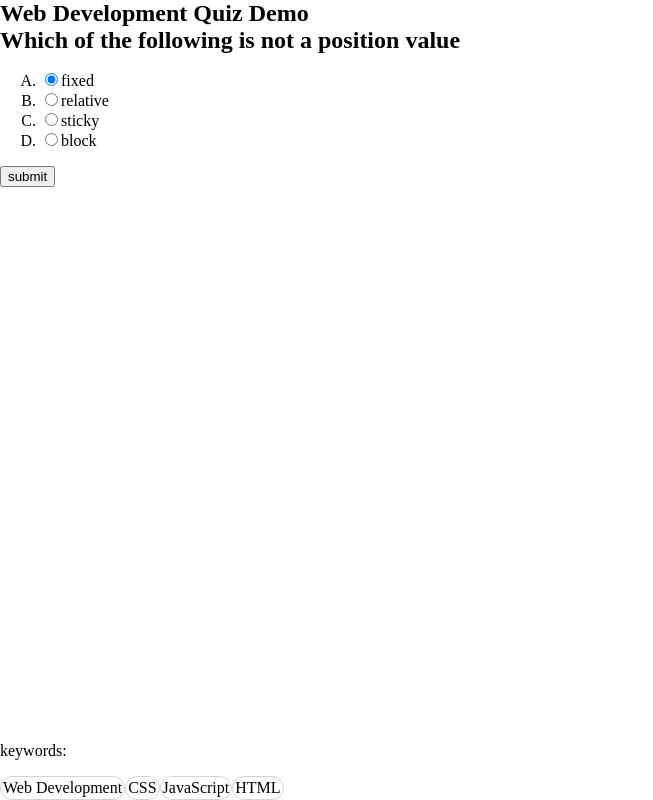
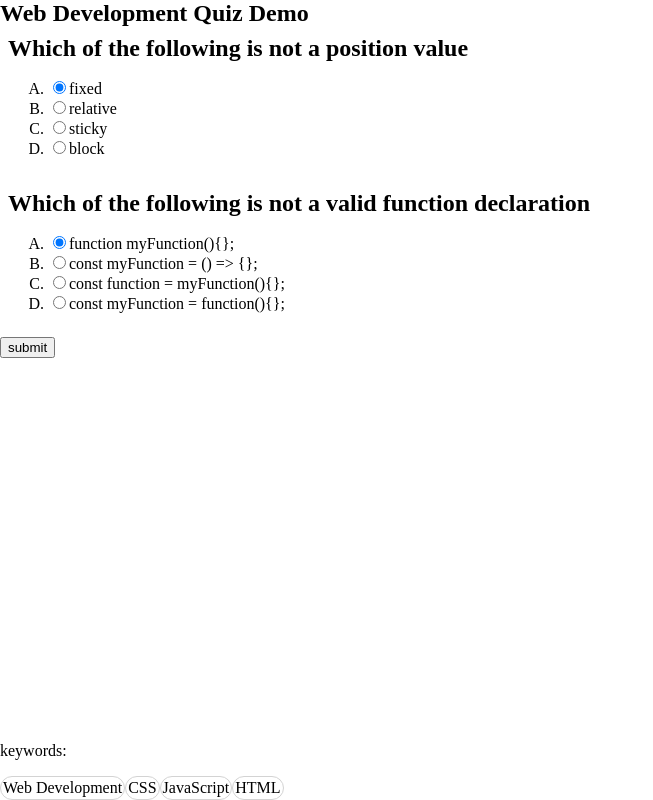
Before and after one commit to p-adams/projects-40, a SvelteKit app in the folder project2-quiz/: page / in a window 1280 px wide. Shown: the whole page, without its empty margins (0-653 px from the left). Built offline with nearby package versions, Linux system fonts and the light colour scheme.

Commit message:
render question dynamically

```diff
--- a/project2-quiz/src/quiz/index.ts
+++ b/project2-quiz/src/quiz/index.ts
@@ -10,6 +10,19 @@ const quizQuestions: App.Question[] = [
       { label: "relative", value: "B" },
       { label: "sticky", value: "C" },
       { label: "block", value: "D" },
+    ],
+  },
+  {
+    id: 1,
+    question: "Which of the following is not a valid function declaration",
+    answer: "C",
+    hint: null,
+    selected: "A",
+    choices: [
+      { label: "function myFunction(){};", value: "A" },
+      { label: "const myFunction = () => {};", value: "B" },
+      { label: "const function = myFunction(){};", value: "C" },
+      { label: "const myFunction = function(){};", value: "D" },
     ],
   },
 ];
--- a/project2-quiz/src/routes/+page.svelte
+++ b/project2-quiz/src/routes/+page.svelte
@@ -32,7 +32,7 @@
               : ""
           }`}
         >
-          <h2>Which of the following is not a position value</h2>
+          <h2>{question.question}</h2>
           <ul>
             {#each question.choices as choice}
               <li>
@@ -85,8 +85,12 @@
   .incorrect {
     border: 1px solid lightcoral;
   }
+
   .Quiz--questions {
     flex: 1;
+  }
+  .Quiz-question {
+    padding: 8px;
   }
   .Submit--button {
     width: fit-content;
```
